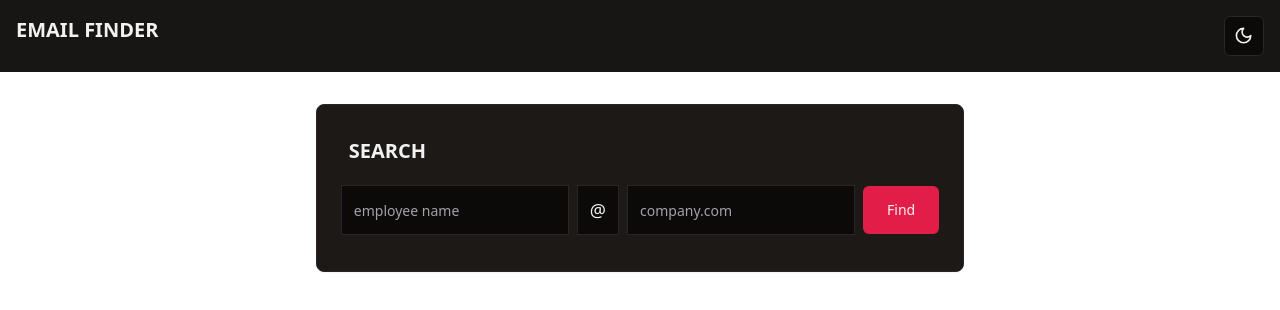
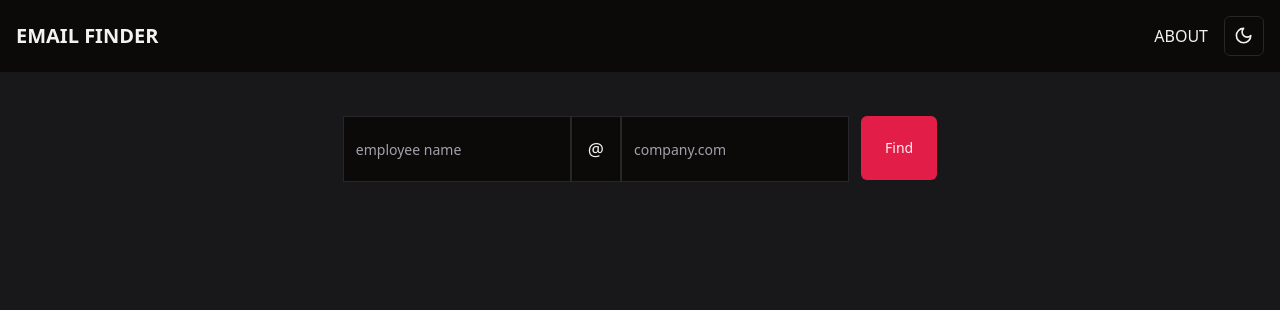
Before and after one commit to jdog117/email-finder, a React (Vite) app: page /#/ in a window 1280 px wide. Shown: the top 310 px of the page. Built offline with nearby package versions, Linux system fonts and the light colour scheme.

Commit message:
about and color fix
Added about page and fixed some styling and colors. Coming together now.

```diff
--- a/src/App.tsx
+++ b/src/App.tsx
@@ -4,6 +4,7 @@ import Home from "@/pages/Home";
 import NavBar from "./components/NavBar";
 import NotFound from "./pages/NotFound";
 import { ThemeProvider } from "@/components/theme-provider";
+import About from "./pages/About";
 
 export function App() {
     return (
@@ -12,6 +13,7 @@ export function App() {
             <Routes>
                 <Route path="/" element={<Home />} />
                 <Route path="*" element={<NotFound />} />
+                <Route path="/about" element={<About />} />
             </Routes>
         </ThemeProvider>
     );
--- a/src/components/NavBar.tsx
+++ b/src/components/NavBar.tsx
@@ -1,20 +1,24 @@
-import React from "react";
 import { Link } from "react-router-dom";
 import { ModeToggle } from "./mode-toggle";
 
-const NavBar: React.FC = () => {
+function NavBar() {
     return (
-        <nav className="bg-background/95 backdrop-blur">
-            <div className="flex justify-between">
+        <nav className="bg-background">
+            <div className="flex justify-between items-center">
                 <Link to="/">
                     <h2 className="text-xl font-bold m-4">EMAIL FINDER</h2>
                 </Link>
-                <div className="flex items-center m-4">
-                    <ModeToggle />
+                <div className="flex items-center justify-center">
+                    <Link to="/about">
+                        <h3 className="">ABOUT</h3>
+                    </Link>
+                    <div className="m-4">
+                        <ModeToggle />
+                    </div>
                 </div>
             </div>
         </nav>
     );
-};
+}
 
 export default NavBar;
--- a/src/components/SearchBar.tsx
+++ b/src/components/SearchBar.tsx
@@ -1,6 +1,5 @@
 import React, { useState } from "react";
 import { Button } from "@/components/ui/button";
-import { Card, CardHeader } from "@/components/ui/card";
 //import verifyEmail from "@/lib/verifyEmail";
 
 interface SearchBarProps {
@@ -36,36 +35,28 @@ function SearchBar({ setEmailResponse }: SearchBarProps) {
 
     // TRYING TO MAKE THIS FLEX CORRECTLY WHEN X IS SMASHED
     return (
-        <Card className="p-6">
-            <CardHeader className="p-2">
-                <h2 className="text-xl font-bold">SEARCH</h2>
-            </CardHeader>
-            <form
-                onSubmit={handleSubmit}
-                className="flex w-full items-center space-x-2 py-3"
-            >
+        <form onSubmit={handleSubmit} className="flex w-full py-3">
             <input
                 value={employeeName}
                 onChange={handleEmployeeNameChange}
-                    className="flex-auto h-10 border border-input bg-background px-3 py-6 text-sm ring-offset-background file:border-0 file:bg-transparent file:text-sm file:font-medium placeholder:text-muted-foreground focus-visible:outline-none focus-visible:ring-2 focus-visible:ring-ring focus-visible:ring-offset-2 disabled:cursor-not-allowed disabled:opacity-50"
+                className="flex-auto h-10 border border-input bg-background px-3 py-8 text-sm  file:border-0 file:bg-transparent file:text-sm file:font-medium placeholder:text-muted-foreground focus-visible:outline-none  disabled:cursor-not-allowed disabled:opacity-50"
                 placeholder="employee name"
                 type="text"
             ></input>
-                <div className="flex h-10 font-thin text-lg items-center justify-center border border-input bg-background px-3 py-6 ring-offset-background disabled:cursor-not-allowed disabled:opacity-50">
+            <div className="flex h-10 font-thin text-lg items-center justify-center border border-input bg-background px-4 py-8 ring-offset-background disabled:cursor-not-allowed disabled:opacity-50">
                 @
             </div>
             <input
                 value={website}
                 onChange={handleWebsiteChange}
-                    className="flex-auto h-10 border border-input bg-background px-3 py-6 text-sm ring-offset-background file:border-0 file:bg-transparent file:text-sm file:font-medium placeholder:text-muted-foreground focus-visible:outline-none focus-visible:ring-2 focus-visible:ring-ring focus-visible:ring-offset-2 disabled:cursor-not-allowed disabled:opacity-50"
+                className="flex-auto h-10 border border-input bg-background px-3 py-8 text-sm ring-offset-background file:border-0 file:bg-transparent file:text-sm file:font-medium placeholder:text-muted-foreground focus-visible:outline-none  disabled:cursor-not-allowed disabled:opacity-50"
                 placeholder="company.com"
                 type="text"
             ></input>
-                <Button type="submit" className="py-6 px-6">
+            <Button type="submit" className="py-8 px-6 ml-3">
                 Find
             </Button>
         </form>
-        </Card>
     );
 }
 
--- /dev/null
+++ b/src/pages/About.tsx
@@ -0,0 +1,25 @@
+function About() {
+    return (
+        <div className="flex flex-col items-center justify-center">
+            <div className="max-w-md">
+                <h1 className="text-4xl font-bold mb-4">About</h1>
+                <p className="text-md">
+                    I created this site to help me in my job search. Often, if I
+                    need to contact a recruiter and employee at a company I'm
+                    looking to apply to, its hard to get their info, even
+                    messaging on LinkedIn. I also send cold emails and this is
+                    another reason I may need a person's email address. There
+                    are a few sites out there that help you find an email such
+                    as Hunter.io, what this project is based on, however they
+                    only give a limited number of searches before you have to
+                    pull out your credit card. I thought to myself, "they are
+                    probably just pinging the company's domain to check if their
+                    guessed email exists, I could probably right an app to do
+                    that for me for free." And so birthed this project!
+                </p>
+            </div>
+        </div>
+    );
+}
+
+export default About;
--- a/src/pages/Home.tsx
+++ b/src/pages/Home.tsx
@@ -5,7 +5,7 @@ function Home() {
     const [emailResponse, setEmailResponse] = useState("");
     return (
         <>
-            <div className="flex flex-col items-center justify-center w-full pt-8">
+            <div className="flex bg-[#F7F9FA] dark:bg-zinc-900 h-screen flex-col items-center w-full pt-8">
                 <div>
                     {/* <h1 className="font-bold py-3 text-lg">EMAIL FINDER</h1> */}
                     <SearchBar setEmailResponse={setEmailResponse} />
```
Lines whose indentation alone changed are shown as unchanged.
